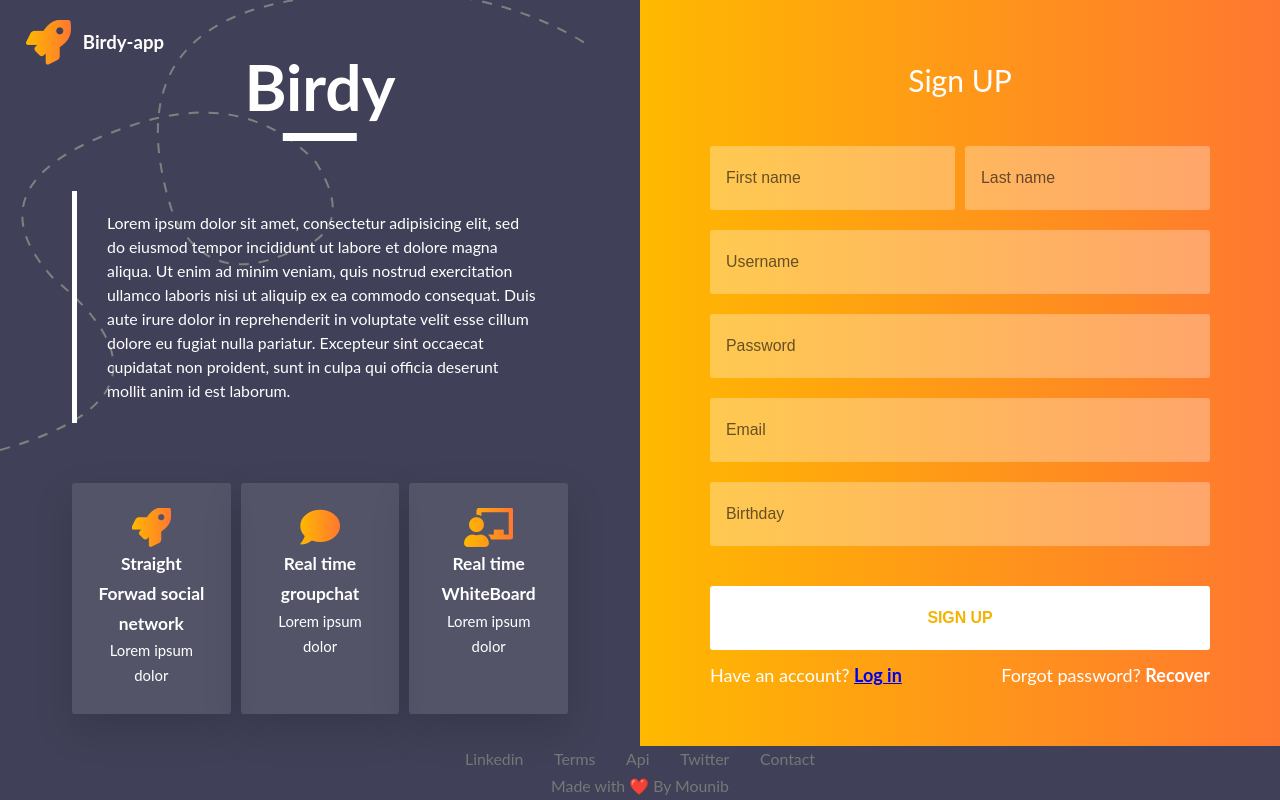
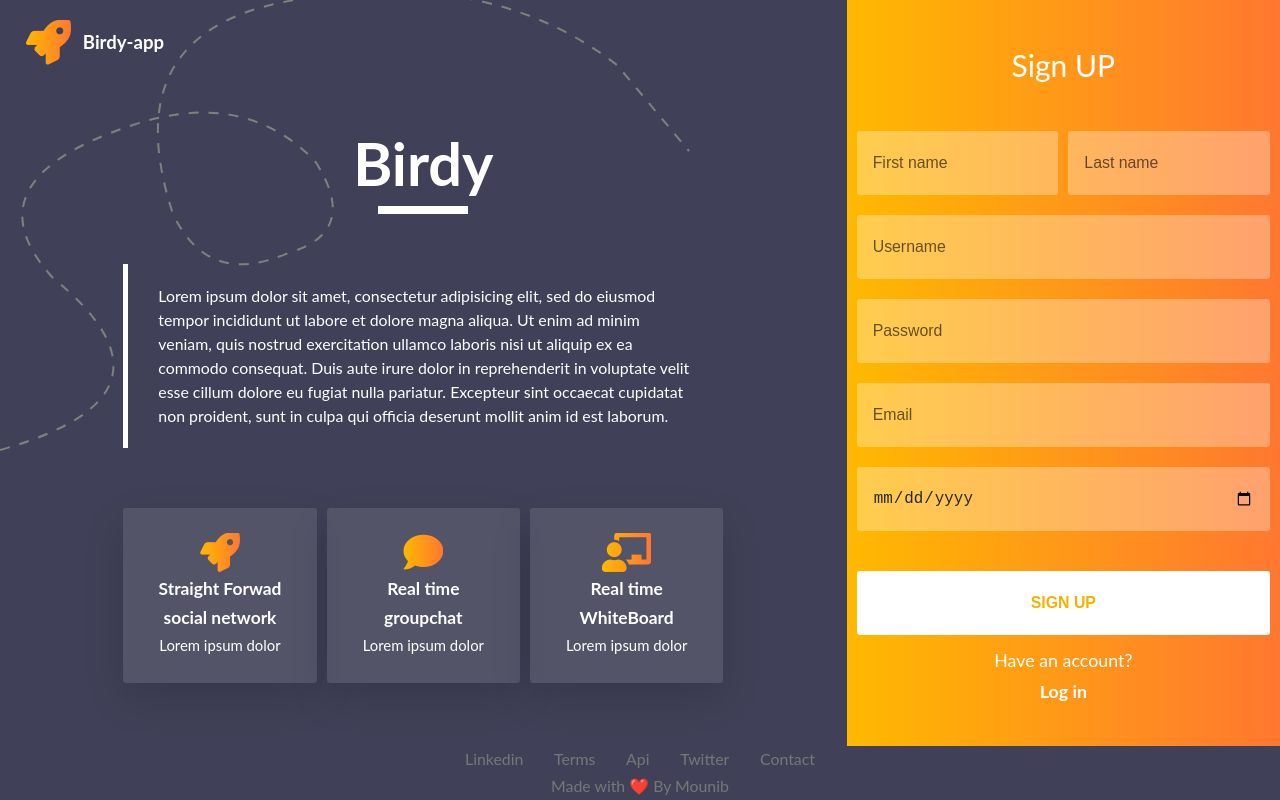
Before and after one commit to mbeni12333/birdy-front, a React (Create React App) app: page /login/signup in a window 1280 px wide. Built offline with nearby package versions, Linux system fonts and the light colour scheme.

Commit message:
Fixed login page

```diff
--- a/package.json
+++ b/package.json
@@ -12,8 +12,10 @@
     "react": "^16.12.0",
     "react-dev-utils": "^10.0.0",
     "react-dom": "^16.12.0",
+    "react-id-generator": "^3.0.0",
     "react-router-dom": "^5.1.2",
-    "react-scripts": "3.2.0"
+    "react-scripts": "3.2.0",
+    "react-uid": "^2.2.0"
   },
   "scripts": {
     "start": "react-scripts start",
--- a/src/App.js
+++ b/src/App.js
@@ -18,6 +18,9 @@ import Login from './components/login.js';
 
 import './style.css';
 import './css/all.css';
+
+
+
 
 
 
--- a/src/api/birdyapi.js
+++ b/src/api/birdyapi.js
@@ -17,11 +17,13 @@ const API  = {
       console.log("request is : " , req);
       axios.post("/auth", req)
       .then(res => {
+        alert(JSON.stringify(res.data));
         if(res.data.status !== "KO"){
           this.isLoggedIn = true;
           this.token = res.data.token;
           localStorage.setItem("token", res.data.token);
           alert(JSON.stringify(res.data));
+          axios.defaults.headers.common['Authorization'] = 'Bearer ' + this.token;
           callback(res.data.token);
         }
       })
@@ -35,6 +37,25 @@ const API  = {
     console.log("request is : " , req);
     axios.post("/user", req)
     .then(res => alert(JSON.stringify(res.data)));
+  },
+
+  logout(callback){
+    console.log("Trying to logout");
+    axios.delete("/auth", {
+      params:{
+        "token" : this.token
+      }
+    })
+    .then(res => {
+      if(this.isLoggedIn){
+        alert("YOU ARE BEING LOGED OUT ");
+        localStorage.removeItem("token");
+        axios.defaults.headers.common = {};
+        this.isLoggedIn = false;
+        callback();
+      }
+    })
+    .catch(err => alert(err));
   }
 
 }
--- a/src/components/field.js
+++ b/src/components/field.js
@@ -1,5 +1,6 @@
 import React from "react";
 import { render } from "react-dom";
+import {UID} from 'react-uid';
 //import { TransitionMotion, spring } from "react-motion";
 
 class Field extends React.Component{
@@ -12,7 +13,8 @@ class Field extends React.Component{
         error: props.error || "",
         label: props.label || "Label",
         name: props.name || props.label || "input",
-        type: props.type || "texte"
+        type: props.type || "texte",
+        required: props.required || false
       };
   }
 
@@ -36,6 +38,8 @@ class Field extends React.Component{
 
 
     return (
+      <UID>
+        { id =>
           <div className={fieldClassName}>
           {active &&
               value &&
@@ -44,19 +48,23 @@ class Field extends React.Component{
 
             <input
               className="login-form__input"
-          id={1}
+              id={id}
               type={this.state.type}
               name={this.state.name}
-          placeholder={label}
+              placeholder={this.state.type === "date" ? "YYYY/MM/DD" : label}
               onChange={this.changeValue.bind(this)}
               onKeyPress={this.handleKeyPress.bind(this)}
               onFocus= {() => !locked && this.setState({active: true})}
               onBlur={() => !locked && this.setState({active: false})}
+              required={this.state.required}
             />
-        <label htmlFor={1} className={error && "error"}>
+            <label htmlFor={id} className={error && "error"}>
               {error || label}
             </label>
           </div>
+        }
+
+      </UID>
     );
   }
 }
--- a/src/components/login.js
+++ b/src/components/login.js
@@ -11,9 +11,7 @@ const Login = () => {
 
   return (
     <div className="login">
-      <div className="login__header">
 
-      </div>
       <div className="login__content">
         <section className="login__content-panel login__content-panel--1">
           <div className="logobox">
--- a/src/components/main.js
+++ b/src/components/main.js
@@ -1,20 +1,35 @@
 import React from 'react';
 import Profile from './profile.js';
 
-import {Route, Link, Switch} from 'react-router-dom';
+import {Route, Link, Switch, Redirect} from 'react-router-dom';
+import {API} from '../api/birdyapi.js';
 import Chat from './Chat.js';
+
+
+
+const Logout = () => {
+  return(
+    <button className="btn btn--white" onClick={() => {
+      API.logout(() => {
+        return <Redirect to="/" />;
+      });
+    }} style={{
+      position:"absolute",
+      top: "50%",
+      left:"50%",
+      transform:"translate(-50%, -50%)"
+    }}>Logout</button>
+  )
+}
 
 
 const Main = () => {
   return(
-    <main>
+    <main style={{position:"relative"}}>
       <Switch>
-        <Route exact path="/profile">
-          <Profile />
-        </Route>
-        <Route path="/chat">
-          <Chat />
-        </Route>
+        <Route exact path="/profile" component={Profile} />
+        <Route path="/chat" component={Chat} />
+        <Route exact path="/" component={Logout}/>
       </Switch>
     </main>
   )
--- a/src/forms/loginForm.js
+++ b/src/forms/loginForm.js
@@ -41,10 +41,11 @@ class LoginForm extends React.Component{
         <h1 className="login-form__title">Log In</h1>
         <Field
           id={1}
-          label="Email adress"
+          label="Username"
           locked={false}
           active={false}
           name="username"
+          required={true}
         />
         <Field
           id={1}
@@ -53,14 +54,16 @@ class LoginForm extends React.Component{
           active={false}
           name="password"
           type="password"
+          required={true}
         />
+
 
         <button
         className="login-form__button btn btn--white">Log In</button>
 
         <div className="login-form__links">
-          <span>Need an account? <Link to="/login/signup"><b>Sign Up</b></Link></span>
-          <span>Forgot password? <b>Recover</b></span>
+          <span>Need an account? <br/><Link to="/login/signup"><b>Sign Up</b></Link></span>
+          <span>Forgot password? <br/><Link to="/login/recover"><b>Recover</b></Link></span>
         </div>
       </form>
     );
--- a/src/forms/signupForm.js
+++ b/src/forms/signupForm.js
@@ -10,6 +10,8 @@ class SignUpForm extends React.Component{
   signup = (e) => {
     e.preventDefault();
     const data = formDataToJSON(e.target);
+    /*SHITTY WAY TO DO it */
+    data.birthday = data.birthday.replace(/-/g, "/");
 
     API.signup(data, () => {
 
@@ -27,6 +29,7 @@ class SignUpForm extends React.Component{
             locked={false}
             active={false}
             name="firstname"
+            required={true}
           />
           <Field
             id={1}
@@ -34,6 +37,7 @@ class SignUpForm extends React.Component{
             locked={false}
             active={false}
             name="lastname"
+            required={true}
           />
         </div>
         <Field
@@ -42,6 +46,7 @@ class SignUpForm extends React.Component{
           locked={false}
           active={false}
           name="username"
+          required={true}
         />
         <Field
           id={1}
@@ -50,6 +55,7 @@ class SignUpForm extends React.Component{
           active={false}
           name="password"
           type="password"
+          required={true}
         />
         <Field
           id={1}
@@ -57,6 +63,7 @@ class SignUpForm extends React.Component{
           locked={false}
           active={false}
           name="email"
+          required={true}
         />
 
         <Field
@@ -65,12 +72,13 @@ class SignUpForm extends React.Component{
           locked={false}
           active={false}
           name="birthday"
+          type="date"
+          required={true}
         />
         <button
         className="login-form__button btn btn--white">Sign Up</button>
         <div className="login-form__links">
-          <span>Have an account? <Link to="/login"><b>Log in</b></Link></span>
-          <span>Forgot password? <b>Recover</b></span>
+          <span>Have an account? <br/><Link to="/login"><b>Log in</b></Link></span>
         </div>
       </form>
     );
--- a/src/sass/pages/_login.scss
+++ b/src/sass/pages/_login.scss
@@ -7,7 +7,7 @@
   display: flex;
   flex-direction: column;
 
-  @media (max-width: 1000px){
+  @media (max-width: 1050px){
     overflow-y: scroll;
   }
 
@@ -24,34 +24,38 @@
 
     display: flex;
 
-    @media (max-width: 1000px){
+    @media (max-width: 1050px){
       flex-direction: column;
 
       &-panel{
-        height: 100vh;
+        min-height: 100vh;
 
         &--1{
           order: 2;
+          //flex:1;
         }
         &--2{
-          min-height: 80vh
+          //min-height: 80vh;
+          //flex:0;
         }
       }
     }
     &-panel{
       padding: 10px;
 
-      flex: 1;
       //overflow: hidden;
       display: flex;
       align-items: center;
       justify-content: center;
       position: relative;
+
+
       &--1{
         background-color: $color-secondary-dark;
         background-image: url("images/animation.svg");
         background-repeat: no-repeat;
         background-position: -50px -100px;
+        flex:2;
         .logobox{
           position: absolute;
           display: flex;
@@ -74,12 +78,26 @@
       }
       &--2{
         //background-color: $color-primary;
-        background-image: linear-gradient(to right, $color-primary-light, $color-primary-dark)
+        background-image: linear-gradient(to right, $color-primary-light, $color-primary-dark);
+        min-width: 350px;
+        @media (min-width: 1050px){
+            flex:1;
+        }
 
       }
       &-card{
         &--1{
           max-width: 80%;
+          padding-top: 50px;
+          display: flex;
+          flex-direction: column;
+          align-items: center;
+          @media (max-width: 1050px){
+            padding-left: 10px;
+            padding-right: 10px;
+            max-width: 100%;
+
+          }
         }
         flex: 1;
         max-width: 500px;
@@ -89,11 +107,11 @@
           display: flex;
           flex-direction: column;
           justify-content: space-around;
-
+          max-width: 600px;
           &__title{
-            font-size: 64px;
+            font-size: 6rem;
             position: relative;
-            margin-bottom: 50px;
+            margin-bottom: 5rem;
             &::after{
               content: "";
               width: 15%;
@@ -124,12 +142,12 @@
               margin-right: 10px;
             }
 
-            @media (max-width: 1000px){
+            @media (max-width: 1050px){
               flex-direction: column;
 
               & > :not(:last-child){
                 margin-right: 0;
-                margin-bottom: 10px;
+                margin-bottom: 20px;
               }
             }
 
@@ -194,9 +212,21 @@
             font-weight: 600;
           }
           &__links{
-            font-size: 18px;
+            font-size: 1.8rem;
             display: flex;
             justify-content: space-between;
+
+            span{
+              flex:1;
+            }
+            a{
+              color:white;
+              text-decoration: none;
+              font-weight: 600;
+              &:focus{
+                outline:none;
+              }
+            }
           }
 
         }
--- a/src/style.css
+++ b/src/style.css
@@ -1037,7 +1037,7 @@ body {
   min-height: 100vh;
   display: flex;
   flex-direction: column; }
-  @media (max-width: 1000px) {
+  @media (max-width: 1050px) {
     .login {
       overflow-y: scroll; } }
   .login__header {
@@ -1049,18 +1049,15 @@ body {
     width: 100%;
     flex: 1;
     display: flex; }
-    @media (max-width: 1000px) {
+    @media (max-width: 1050px) {
       .login__content {
         flex-direction: column; }
         .login__content-panel {
-          height: 100vh; }
+          min-height: 100vh; }
           .login__content-panel--1 {
-            order: 2; }
-          .login__content-panel--2 {
-            min-height: 80vh; } }
+            order: 2; } }
     .login__content-panel {
       padding: 10px;
-      flex: 1;
       display: flex;
       align-items: center;
       justify-content: center;
@@ -1069,7 +1066,8 @@ body {
         background-color: #404158;
         background-image: url("images/animation.svg");
         background-repeat: no-repeat;
-        background-position: -50px -100px; }
+        background-position: -50px -100px;
+        flex: 2; }
         .login__content-panel--1 .logobox {
           position: absolute;
           display: flex;
@@ -1086,22 +1084,36 @@ body {
           .login__content-panel--1 .logobox h3 {
             color: #fff; }
       .login__content-panel--2 {
-        background-image: linear-gradient(to right, #ffb900, #ff7730); }
+        background-image: linear-gradient(to right, #ffb900, #ff7730);
+        min-width: 350px; }
+        @media (min-width: 1050px) {
+          .login__content-panel--2 {
+            flex: 1; } }
       .login__content-panel-card {
         flex: 1;
         max-width: 500px; }
         .login__content-panel-card--1 {
-          max-width: 80%; }
+          max-width: 80%;
+          padding-top: 50px;
+          display: flex;
+          flex-direction: column;
+          align-items: center; }
+          @media (max-width: 1050px) {
+            .login__content-panel-card--1 {
+              padding-left: 10px;
+              padding-right: 10px;
+              max-width: 100%; } }
         .login__content-panel-card .presentation {
           color: #fff;
           text-align: center;
           display: flex;
           flex-direction: column;
-          justify-content: space-around; }
+          justify-content: space-around;
+          max-width: 600px; }
           .login__content-panel-card .presentation__title {
-            font-size: 64px;
+            font-size: 6rem;
             position: relative;
-            margin-bottom: 50px; }
+            margin-bottom: 5rem; }
             .login__content-panel-card .presentation__title::after {
               content: "";
               width: 15%;
@@ -1123,12 +1135,12 @@ body {
             list-style: none; }
             .login__content-panel-card .presentation__features > :not(:last-child) {
               margin-right: 10px; }
-            @media (max-width: 1000px) {
+            @media (max-width: 1050px) {
               .login__content-panel-card .presentation__features {
                 flex-direction: column; }
                 .login__content-panel-card .presentation__features > :not(:last-child) {
                   margin-right: 0;
-                  margin-bottom: 10px; } }
+                  margin-bottom: 20px; } }
             .login__content-panel-card .presentation__features-feature-box {
               flex: 1;
               background-color: rgba(255, 255, 255, 0.1);
@@ -1171,9 +1183,17 @@ body {
             height: 64px;
             font-weight: 600; }
           .login__content-panel-card .login-form__links {
-            font-size: 18px;
+            font-size: 1.8rem;
             display: flex;
             justify-content: space-between; }
+            .login__content-panel-card .login-form__links span {
+              flex: 1; }
+            .login__content-panel-card .login-form__links a {
+              color: white;
+              text-decoration: none;
+              font-weight: 600; }
+              .login__content-panel-card .login-form__links a:focus {
+                outline: none; }
   .login__footer {
     color: #777;
     background-color: #404158;
```
Also changed, not shown: 1 other file (tests, documents, lock files or other folders). Lines whose indentation alone changed are shown as unchanged.
